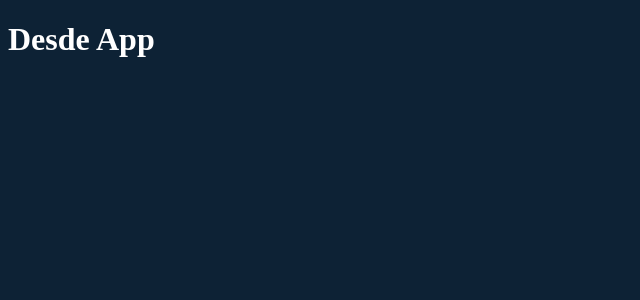
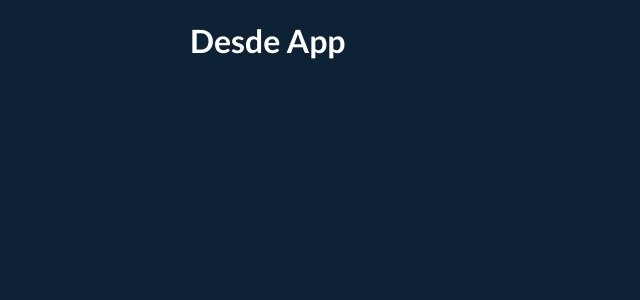
Before and after one commit to joseangvas/criptos-react, a React (Vite) app: page / in a window 1280 px wide. Shown: the top 300 px of the page, without its empty margins (0-640 px from the left). Built offline with nearby package versions, Linux system fonts and the light colour scheme.

Commit message:
Instalar Styled Components

```diff
--- a/package.json
+++ b/package.json
@@ -10,6 +10,8 @@
     "preview": "vite preview"
   },
   "dependencies": {
+    "@emotion/react": "^11.11.3",
+    "@emotion/styled": "^11.11.0",
     "react": "^18.2.0",
     "react-dom": "^18.2.0"
   },
--- a/src/App.jsx
+++ b/src/App.jsx
@@ -1,9 +1,31 @@
 import {useState} from 'react'
+import styled from '@emotion/styled'
+import ImagenCripto from './img/imagen-criptos.png'
+
+const Contenedor = styled.div`
+  max-width: 900px;
+  margin: 0 auto;
+  width: 90%;
+`
+
+const Imagen = styled.img`
+  max-width: 400px;
+  width: 80%;
+
+`
+
+const Heading = styled.h1`
+  font-family: 'Lato', sans-serif;
+  color: #FFF;
+`
 
 function App() {
 
   return (
-    <h1>Desde App</h1>
+    <Contenedor>
+      <Heading>Desde App</Heading>
+    </Contenedor>
+
 
   )
 }
```
Also changed, not shown: 1 other file (tests, documents, lock files or other folders).
